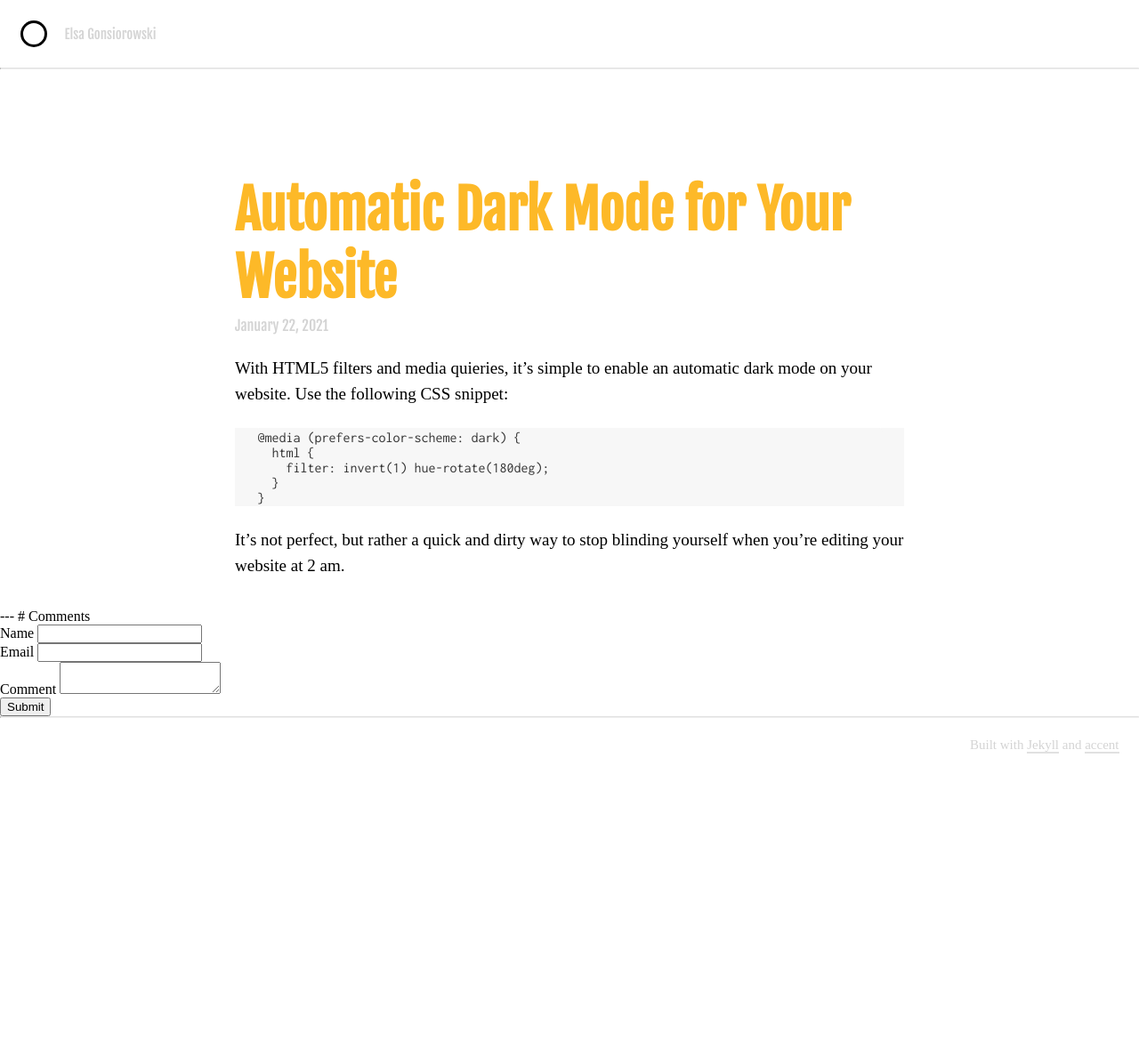
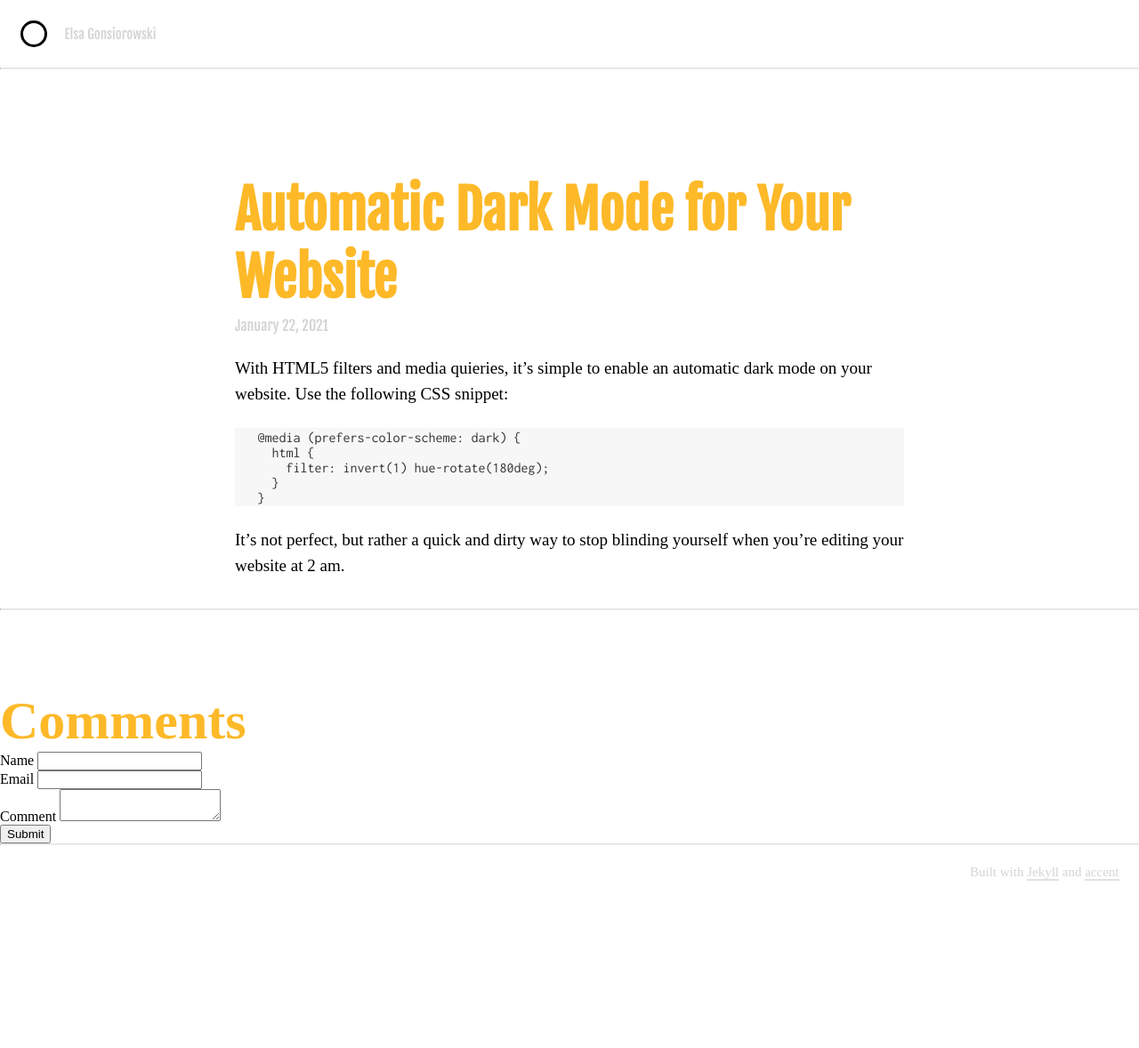
Before and after one commit to gonsie/gonsie.github.io, a Jekyll site: the page built from _posts/2021-01-22-auto-dark-mode.md, in a window 1280 px wide. Shown: the whole page at 89% size. Built offline with Jekyll 4.4.1, drawn with Linux system fonts in a browser that asks for light colours; some web fonts are replaced; before the commit the page ends 1035 px from its top, so only the background shows below that.

Commit message:
comemnts

```diff
--- a/_includes/comment.html
+++ b/_includes/comment.html
@@ -1,13 +1,12 @@
-# Comments
-
 <div class="comment-form">
-  <form action="https://formsubmit.co/gonsie@me.com" method="post">
+  <form action="https://formsubmit.co/08539beb0bbdc26dab08b1906cfaa0dd" method="post">
     <label for="comment-form-name">Name</label>
     <input type="text" name="name" id="comment-form-name" required><br/>
     <label for="comment-form-email">Email</label>
     <input type="text" name="email" id="comment-form-email" required><br/>
     <label for="comment-form-comment">Comment</label>
     <textarea name="comment" id="comment-form-comment" required></textarea><br/>
+    <input type="hidden" name="_next" value="https://gonsie.com/blorg/comment-success.html">
     <input type="submit" value="Submit" />
   </form>
 </div>
--- a/_layouts/post.html
+++ b/_layouts/post.html
@@ -11,6 +11,8 @@ layout: default
   {{ content }}
 </div>
 
----
+<hr/>
+
+<h1>Comments</h1>
 
 {% include comment.html %}
```
